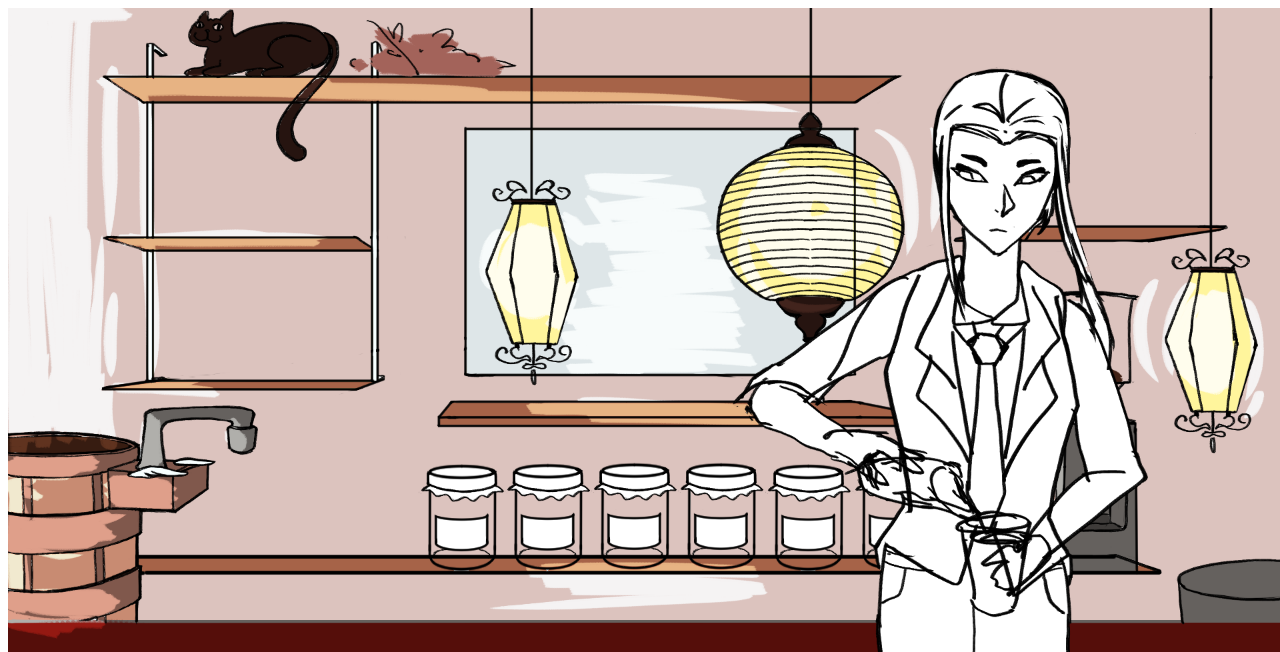
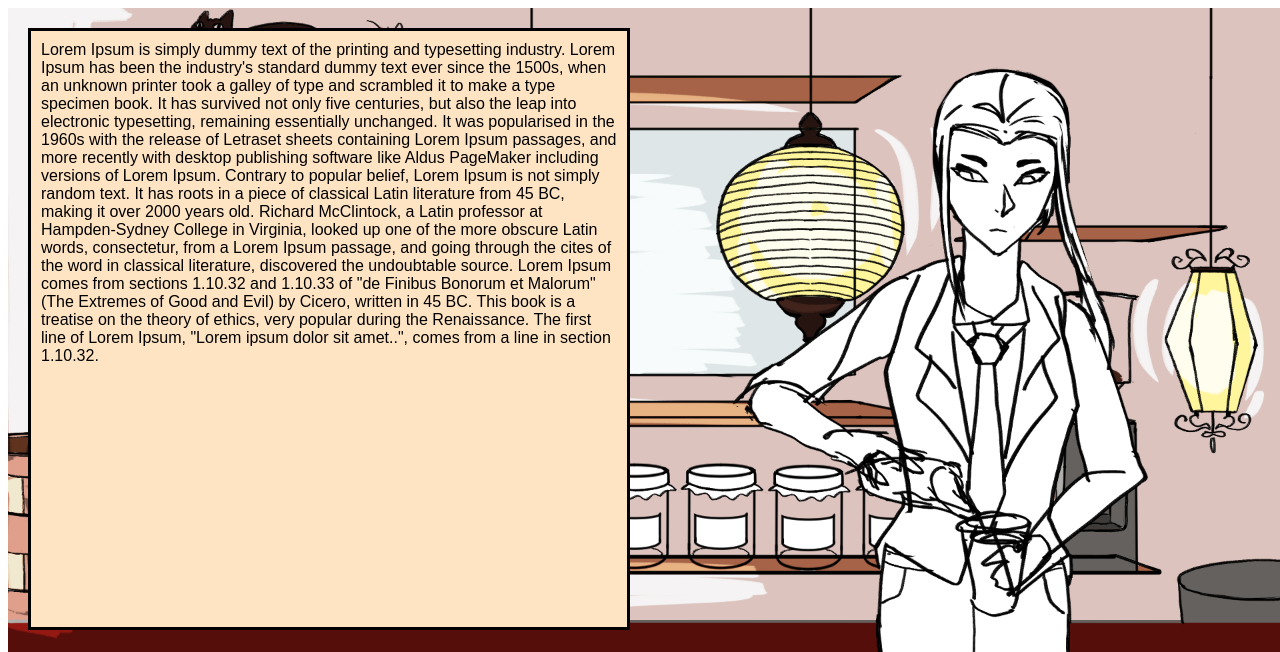
Before and after one commit to clwangUSC/clwangUSC.github.io, a plain HTML site: page index.html in a window 1280 px wide. Shown: the top 652 px of the page. Drawn offline with Linux system fonts and the light colour scheme.

Commit message:
added scroll for port

```diff
--- a/index.html
+++ b/index.html
@@ -12,13 +12,22 @@
   <img src="images/background.png" class="container" ></img>
 
   <nav class="navbar">
-    <a class ="individual-link" id="goHome" onclick="goHome()">home</a>
-    <a class ="individual-link" id="goPort" onclick="goPort()">portfolio</a>
-    <a class ="individual-link" id="goMe" onclick="goMe()">about me</a>
+    <a class ="individual-link" id="goHome" onclick="toggleP(this)">home</a>
+    <a class ="individual-link" id="goPort" onclick="toggleP(this)">portfolio</a>
+    <a class ="individual-link" id="goMe" onclick="toggleP(this)">about me</a>
   </nav>
+
   <div class="sprite" >
   <img id="theSprite" src="images/Home.png"></img>
-  </div>div>
+  </div>
+
+  <div class="portfolio" id="portfolio">
+    <div class="portfolioItems" >
+      Lorem Ipsum is simply dummy text of the printing and typesetting industry. Lorem Ipsum has been the industry's standard dummy text ever since the 1500s, when an unknown printer took a galley of type and scrambled it to make a type specimen book. It has survived not only five centuries, but also the leap into electronic typesetting, remaining essentially unchanged. It was popularised in the 1960s with the release of Letraset sheets containing Lorem Ipsum passages, and more recently with desktop publishing software like Aldus PageMaker including versions of Lorem Ipsum.
+
+      Contrary to popular belief, Lorem Ipsum is not simply random text. It has roots in a piece of classical Latin literature from 45 BC, making it over 2000 years old. Richard McClintock, a Latin professor at Hampden-Sydney College in Virginia, looked up one of the more obscure Latin words, consectetur, from a Lorem Ipsum passage, and going through the cites of the word in classical literature, discovered the undoubtable source. Lorem Ipsum comes from sections 1.10.32 and 1.10.33 of "de Finibus Bonorum et Malorum" (The Extremes of Good and Evil) by Cicero, written in 45 BC. This book is a treatise on the theory of ethics, very popular during the Renaissance. The first line of Lorem Ipsum, "Lorem ipsum dolor sit amet..", comes from a line in section 1.10.32.
+    </div>
+  </div>
   <footer>
     &copy; 2023 CLWANG. All rights reserved.
   </footer>
--- a/script.js
+++ b/script.js
@@ -1,11 +1,18 @@
-function goHome () {
-    document.getElementById("theSprite").src = "images/Home.png";
+function toggleP(button) {
+    var portfolio = document.getElementById("portfolio");
+    if(button.id==="goHome")
+    {
+        document.getElementById("theSprite").src = "images/Home.png";
+        portfolio.style.display="none";
+    }
+    else if(button.id==="goPort")
+    {
+        document.getElementById("theSprite").src = "images/Portfolio.png";
+        portfolio.style.display="block";
+    }
+    else
+    {
+        document.getElementById("theSprite").src = "images/AboutMe.png";
+        portfolio.style.display="none";
+    }
 }
-
-function goPort () {
-    document.getElementById("theSprite").src = "images/Portfolio.png";
-}
-
-function goMe () {
-    document.getElementById("theSprite").src = "images/AboutMe.png";
-}
--- a/style.css
+++ b/style.css
@@ -45,3 +45,26 @@
   margin-left: 0px;
   color:rgb(106, 0, 0);
 }
+
+.portfolio{
+  z-index:3;
+  margin-top: 20px;
+  margin-left:20px;
+  position:absolute;
+  background-color: whitesmoke;
+  height: 45vw;
+  width: 45vw;
+
+}
+
+.portfolioItems{
+  outline:10px;
+  border: 3px solid black;
+  height: 45vw;
+  width: 45vw;
+  padding: 10px;
+  background-color: bisque;
+  overflow:hidden;
+  overflow-y:scroll;
+
+}
```
Also changed, not shown: 1 other file.
